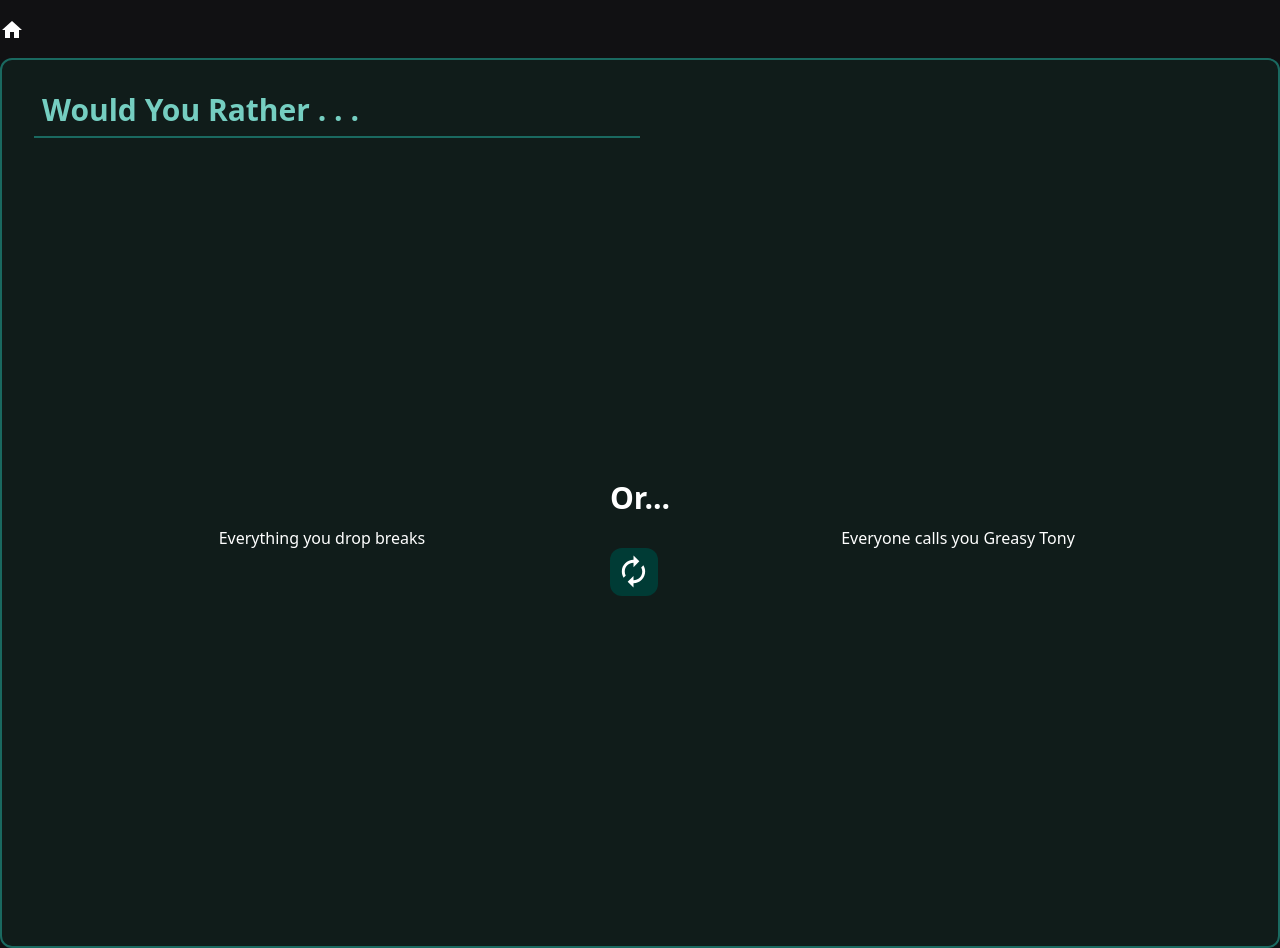
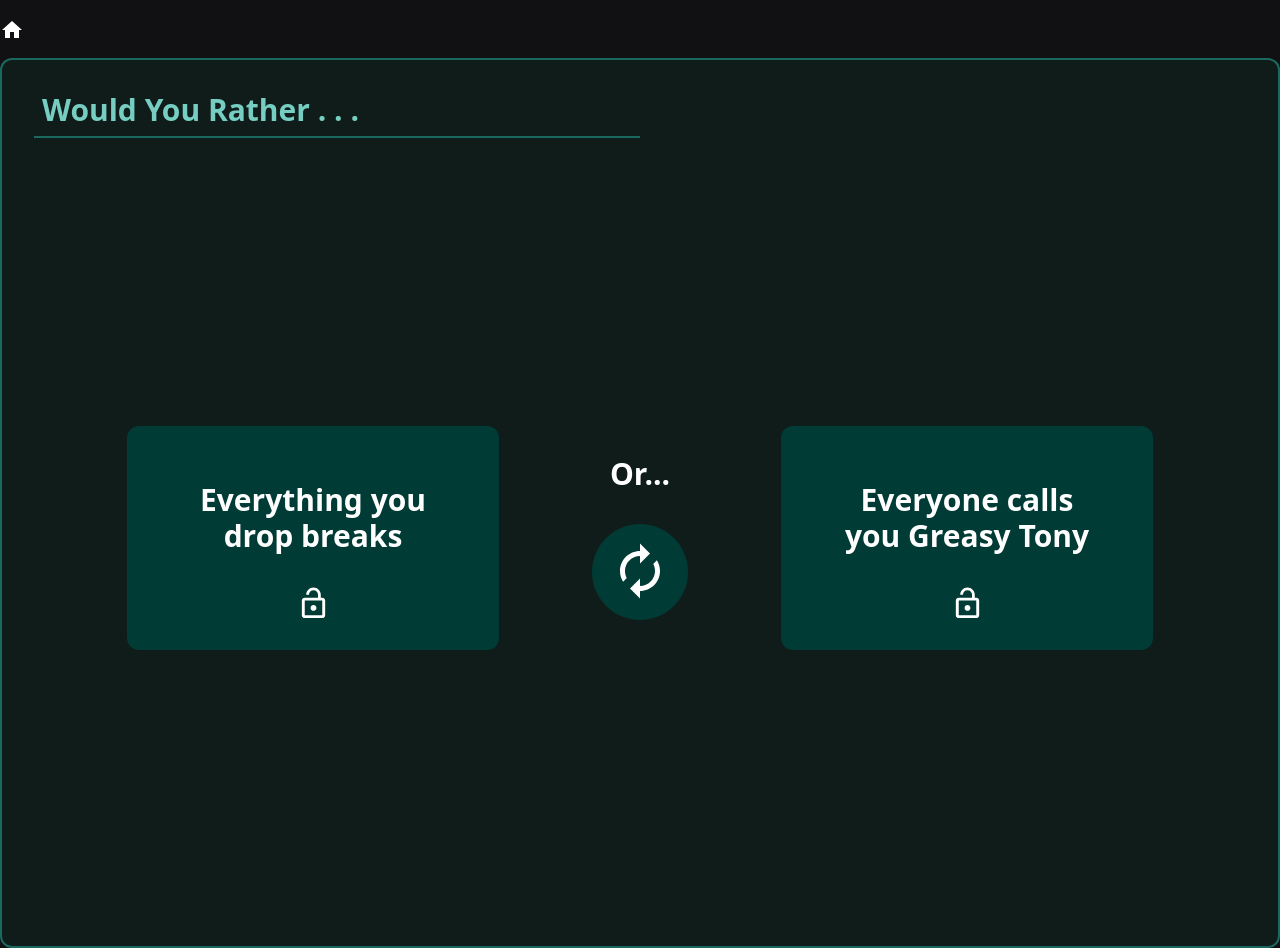
Before and after one commit to justinlogan03/justins-website-playground, a React app: page /#/fun/wouldyourather in a window 1280 px wide. Built offline with nearby package versions, Linux system fonts and the light colour scheme.

Commit message:
not sure

```diff
--- a/public/output.css
+++ b/public/output.css
@@ -600,10 +600,6 @@ video {
   right: 0px;
 }
 
-.m-auto {
-  margin: auto;
-}
-
 .mx-8 {
   margin-left: 2rem;
   margin-right: 2rem;
@@ -622,11 +618,6 @@ video {
 .my-6 {
   margin-top: 1.5rem;
   margin-bottom: 1.5rem;
-}
-
-.my-auto {
-  margin-top: auto;
-  margin-bottom: auto;
 }
 
 .mb-4 {
@@ -653,16 +644,8 @@ video {
   margin-right: 2rem;
 }
 
-.mt-24 {
-  margin-top: 6rem;
-}
-
-.mb-24 {
-  margin-bottom: 6rem;
-}
-
-.inline-block {
-  display: inline-block;
+.mt-4 {
+  margin-top: 1rem;
 }
 
 .flex {
@@ -673,8 +656,17 @@ video {
   display: grid;
 }
 
+.size-24 {
+  width: 6rem;
+  height: 6rem;
+}
+
 .h-12 {
   height: 3rem;
+}
+
+.h-24 {
+  height: 6rem;
 }
 
 .h-36 {
@@ -685,12 +677,8 @@ video {
   height: 24rem;
 }
 
-.h-24 {
-  height: 6rem;
-}
-
-.h-48 {
-  height: 12rem;
+.h-16 {
+  height: 4rem;
 }
 
 .w-1\/2 {
@@ -703,6 +691,10 @@ video {
 
 .w-12 {
   width: 3rem;
+}
+
+.w-2\/3 {
+  width: 66.666667%;
 }
 
 .w-32 {
@@ -721,16 +713,8 @@ video {
   width: 6rem;
 }
 
-.w-0 {
-  width: 0px;
-}
-
-.w-1 {
-  width: 0.25rem;
-}
-
-.w-2 {
-  width: 0.5rem;
+.w-16 {
+  width: 4rem;
 }
 
 .min-w-48 {
@@ -739,6 +723,10 @@ video {
 
 .cursor-pointer {
   cursor: pointer;
+}
+
+.flex-wrap {
+  flex-wrap: wrap;
 }
 
 .items-center {
@@ -753,8 +741,8 @@ video {
   border-radius: 0.75rem;
 }
 
-.rounded {
-  border-radius: 0.25rem;
+.rounded-full {
+  border-radius: 9999px;
 }
 
 .rounded-b-xl {
@@ -817,14 +805,8 @@ video {
   background-color: rgb(156 163 175 / var(--tw-bg-opacity));
 }
 
-.bg-gray-100 {
-  --tw-bg-opacity: 1;
-  background-color: rgb(243 244 246 / var(--tw-bg-opacity));
-}
-
-.bg-gray-200 {
-  --tw-bg-opacity: 1;
-  background-color: rgb(229 231 235 / var(--tw-bg-opacity));
+.bg-center {
+  background-position: center;
 }
 
 .p-2 {
@@ -835,16 +817,33 @@ video {
   padding: 1rem;
 }
 
+.px-14 {
+  padding-left: 3.5rem;
+  padding-right: 3.5rem;
+}
+
+.pb-10 {
+  padding-bottom: 2.5rem;
+}
+
 .pb-8 {
   padding-bottom: 2rem;
+}
+
+.pt-14 {
+  padding-top: 3.5rem;
 }
 
 .pt-4 {
   padding-top: 1rem;
 }
 
-.pt-24 {
-  padding-top: 6rem;
+.pb-4 {
+  padding-bottom: 1rem;
+}
+
+.pb-2 {
+  padding-bottom: 0.5rem;
 }
 
 .text-center {
@@ -865,6 +864,21 @@ video {
   line-height: 1.75rem;
 }
 
+.text-4xl {
+  font-size: 2.25rem;
+  line-height: 2.5rem;
+}
+
+.text-5xl {
+  font-size: 3rem;
+  line-height: 1;
+}
+
+.text-6xl {
+  font-size: 3.75rem;
+  line-height: 1;
+}
+
 .font-bold {
   font-weight: 700;
 }
@@ -878,6 +892,10 @@ video {
   opacity: 0.6;
 }
 
+.filter {
+  filter: var(--tw-blur) var(--tw-brightness) var(--tw-contrast) var(--tw-grayscale) var(--tw-hue-rotate) var(--tw-invert) var(--tw-saturate) var(--tw-sepia) var(--tw-drop-shadow);
+}
+
 .hover\:opacity-80:hover {
   opacity: 0.8;
 }
--- /dev/null
+++ b/src/just-for-fun/would-you-rather/components/prompt-card.tsx
@@ -0,0 +1,37 @@
+import React, { Dispatch, SetStateAction } from "react";
+import LockOpenIcon from "@mui/icons-material/LockOpen";
+import LockIcon from "@mui/icons-material/Lock";
+import classNames from "classnames";
+
+export const PromptCard = ({
+  label,
+  isLocked,
+  setIsLocked,
+}: {
+  label: string | undefined;
+  isLocked: boolean;
+  setIsLocked: Dispatch<SetStateAction<boolean>>;
+}) => {
+  return (
+    <div
+      className={classNames(
+        "card-background px-14 pt-14 pb-4 rounded-xl font-bold text-3xl flex-wrap w-2/3 text-center flex",
+        { "locked-border": isLocked }
+      )}
+    >
+      {label ?? ""}
+      <button
+        className="selectable-background h-16 w-16 rounded-full icon-color mx-auto mt-4"
+        onClick={() => {
+          setIsLocked(!isLocked);
+        }}
+      >
+        {isLocked ? (
+          <LockIcon fontSize="large" />
+        ) : (
+          <LockOpenIcon fontSize="large" />
+        )}
+      </button>
+    </div>
+  );
+};
--- /dev/null
+++ b/src/just-for-fun/would-you-rather/components/refresh-button.tsx
@@ -0,0 +1,13 @@
+import React from "react";
+import AutorenewIcon from "@mui/icons-material/Autorenew";
+
+export const RefreshButton = ({ onRefresh }: { onRefresh: () => void }) => {
+  return (
+    <button
+      className="selectable-background w-24 rounded-full icon-color h-24 text-6xl pb-2"
+      onClick={onRefresh}
+    >
+      <AutorenewIcon fontSize="inherit" />
+    </button>
+  );
+};
--- a/src/just-for-fun/would-you-rather/helpers/get-random-prompts.tsx
+++ b/src/just-for-fun/would-you-rather/helpers/get-random-prompts.tsx
@@ -2,8 +2,14 @@ import { MOCK_WOULD_YOU_RATHER_LIST } from "../constants";
 import { CurrentPrompt, PromptValue } from "../types";
 
 export const getRandomPrompts = (
+  isPromptOneLocked: boolean,
+  isPromptTwoLocked: boolean,
   currentPrompt?: CurrentPrompt
 ): CurrentPrompt => {
+  if (isPromptOneLocked && isPromptTwoLocked && currentPrompt) {
+    return currentPrompt;
+  }
+
   const availablePrompts = currentPrompt
     ? MOCK_WOULD_YOU_RATHER_LIST.filter((prompt) => {
         return (
@@ -12,7 +18,7 @@ export const getRandomPrompts = (
         );
       })
     : MOCK_WOULD_YOU_RATHER_LIST;
-  console.log(availablePrompts);
+
   const newPromptOne: PromptValue =
     availablePrompts[Math.floor(Math.random() * (availablePrompts.length - 1))];
 
@@ -24,5 +30,14 @@ export const getRandomPrompts = (
       Math.floor(Math.random() * (availablePrompts.length - 1))
     ];
 
-  return { optionOne: newPromptOne, optionTwo: newPromptTwo };
+  return {
+    optionOne:
+      isPromptOneLocked && currentPrompt
+        ? currentPrompt?.optionOne
+        : newPromptOne,
+    optionTwo:
+      isPromptTwoLocked && currentPrompt
+        ? currentPrompt?.optionTwo
+        : newPromptTwo,
+  };
 };
--- a/src/just-for-fun/would-you-rather/would-you-rather-contents.tsx
+++ b/src/just-for-fun/would-you-rather/would-you-rather-contents.tsx
@@ -1,37 +1,45 @@
 import React, { useState } from "react";
-import AutorenewIcon from "@mui/icons-material/Autorenew";
 
 import { getRandomPrompts } from "./helpers/get-random-prompts";
 import { CurrentPrompt } from "./types";
+import { PromptCard } from "./components/prompt-card";
+import { RefreshButton } from "./components/refresh-button";
 
 export const WouldYouRatherContents = () => {
+  const [isPromptOneLocked, setIsPromptOneLocked] = useState<boolean>(false);
+  const [isPromptTwoLocked, setIsPromptTwoLocked] = useState<boolean>(false);
   const [currentPrompts, setCurrentPrompts] = useState<CurrentPrompt>(
-    getRandomPrompts()
+    getRandomPrompts(isPromptOneLocked, isPromptTwoLocked)
   );
 
   const onRefresh = () => {
-    setCurrentPrompts(getRandomPrompts(currentPrompts));
+    setCurrentPrompts(
+      getRandomPrompts(isPromptOneLocked, isPromptTwoLocked, currentPrompts)
+    );
   };
   return (
     <div className="w-full flex">
       <div className="w-1/2 tab-height text-white justify-center items-center flex">
-        {currentPrompts.optionOne?.prompt}
+        <PromptCard
+          label={currentPrompts.optionOne?.prompt}
+          isLocked={isPromptOneLocked}
+          setIsLocked={setIsPromptOneLocked}
+        />
       </div>
       <div className="tab-height justify-center items-center flex">
         <div>
           <h1 className="text-white text-3xl font-bold text-center mb-8">
             Or...
           </h1>
-          <button
-            className="selectable-background h-12 w-12 rounded-xl icon-color"
-            onClick={onRefresh}
-          >
-            <AutorenewIcon fontSize="large" />
-          </button>
+          <RefreshButton onRefresh={onRefresh} />
         </div>
       </div>
       <div className="w-1/2 tab-height text-white justify-center items-center flex">
-        {currentPrompts.optionTwo?.prompt}
+        <PromptCard
+          label={currentPrompts.optionTwo?.prompt}
+          isLocked={isPromptTwoLocked}
+          setIsLocked={setIsPromptTwoLocked}
+        />
       </div>
     </div>
   );
--- a/src/style.css
+++ b/src/style.css
@@ -18,12 +18,27 @@
   border-color: #1a6960;
 }
 
+.card-background {
+  background-color: #003b35;
+}
+
 .selectable-background {
   background-color: #003b35;
 }
 
 .selectable-background:hover {
   background-color: #034841;
+}
+
+.selectable-background:active {
+  border-width: 2px;
+  border-color: #248479;
+}
+
+.locked-border {
+  border-color: #248479;
+  border-style: dashed;
+  border-width: 2px;
 }
 
 .teal-text {
```
